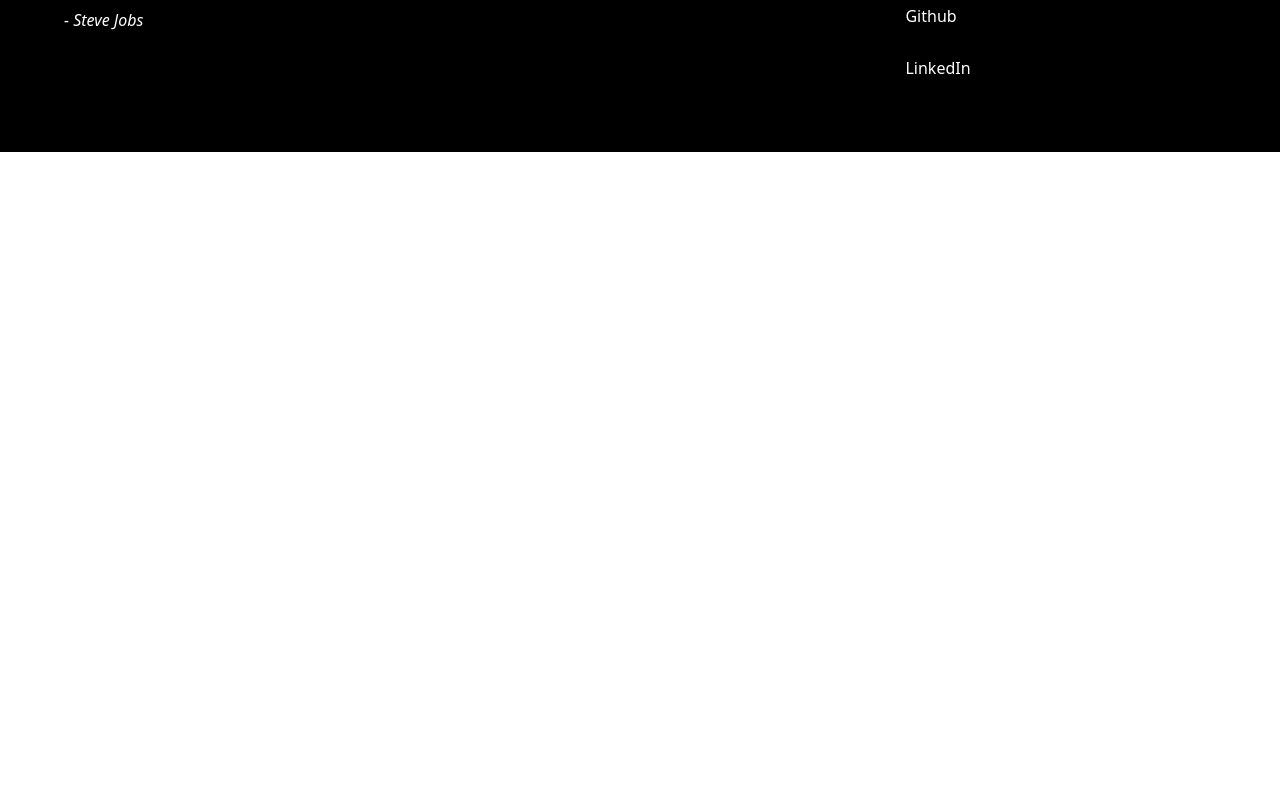
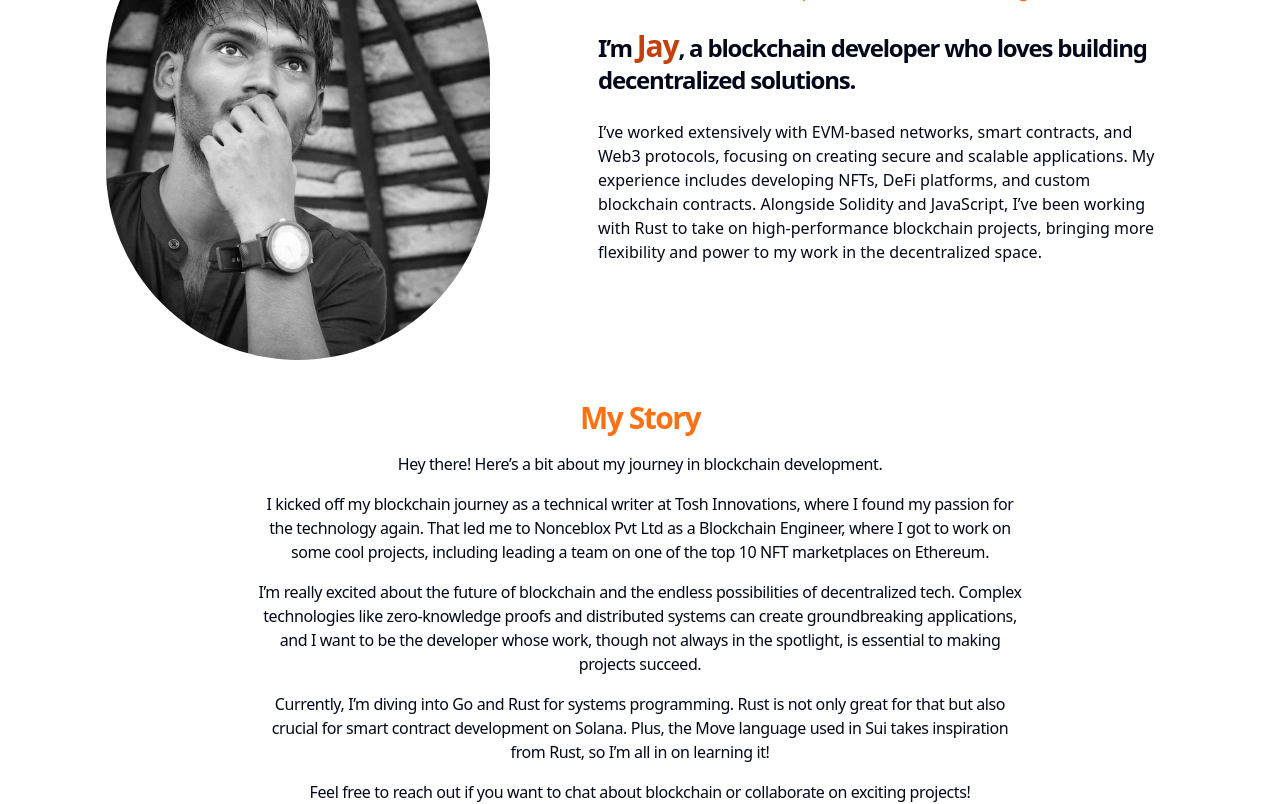
Before and after one commit to jveer634/jveer634, a React (Vite) app: page /about in a window 1280 px wide. Shown: the part 240-1044 px from the top of the page. Before the commit the page ends 800 px from the top, so only its background shows below. Built offline with nearby package versions, Linux system fonts and the light colour scheme.

Commit message:
add: about page

```diff
--- a/src/App.tsx
+++ b/src/App.tsx
@@ -7,15 +7,17 @@ import Home from "./components/Home";
 
 import { Routes, Route } from "react-router-dom";
 import Footer from "./components/footer";
+import About from "./components/About";
 
 function App() {
     return (
-        <div className=" bg-sky-50 grid grid-rows-[auto_1fr_auto]">
+        <div className="grid grid-rows-[auto_1fr_auto]">
             <Navbar />
             <ToastContainer limit={2} hideProgressBar={true} />
             <Routes>
-                <Route path="/" element={<Home />}></Route>
-                <Route path="/contact" element={<Contact />}></Route>
+                <Route path="/" element={<Home />} />
+                <Route path="/about" element={<About />} />
+                <Route path="/contact" element={<Contact />} />
             </Routes>
             <Footer />
         </div>
--- /dev/null
+++ b/src/components/About.tsx
@@ -0,0 +1,83 @@
+import Me from "../assets/Me.jpg";
+
+
+const About = () => {
+    return (
+        <main className="px-10 md:px-16">
+            <section className="mt-10 flex flex-col items-center justify-around gap-6 lg:flex-row">
+                <img src={Me} alt="" className="w-72 rounded-full lg:w-1/3" />
+
+                <div className="w-[90%] space-y-2 text-center lg:w-1/2 lg:text-left">
+                    <h2 className="font-mono text-lg italic text-orange-500 md:text-xl">
+                        Blockchain Developer & Fullstack Engineer
+                    </h2>
+                    <p className="py-4 text-2xl font-semibold tracking-tighter">
+                        I’m{" "}
+                        <span className="text-3xl font-bold text-orange-700">
+                            Jay
+                        </span>
+                        , a blockchain developer who loves building
+                        decentralized solutions.
+                    </p>
+                    <p className="">
+                        I’ve worked extensively with EVM-based networks, smart
+                        contracts, and Web3 protocols, focusing on creating
+                        secure and scalable applications. My experience includes
+                        developing NFTs, DeFi platforms, and custom blockchain
+                        contracts. Alongside Solidity and JavaScript, I’ve been
+                        working with Rust to take on high-performance blockchain
+                        projects, bringing more flexibility and power to my work
+                        in the decentralized space.
+                    </p>
+                </div>
+            </section>
+
+            <section className="mt-10">
+                <h3 className="text-center text-xl font-bold tracking-tighter text-orange-500 md:text-2xl lg:text-3xl">
+                    My Story
+                </h3>
+
+                <div className="mx-auto mt-4 space-y-4 text-center tracking-tight md:w-2/3">
+                    <p>
+                        Hey there! Here’s a bit about my journey in blockchain
+                        development.
+                    </p>
+                    <p>
+                        I kicked off my blockchain journey as a technical writer
+                        at Tosh Innovations, where I found my passion for the
+                        technology again. That led me to Nonceblox Pvt Ltd as a
+                        Blockchain Engineer, where I got to work on some cool
+                        projects, including leading a team on one of the top 10
+                        NFT marketplaces on Ethereum.
+                    </p>
+                    <p>
+                        I’m really excited about the future of blockchain and
+                        the endless possibilities of decentralized tech. Complex
+                        technologies like zero-knowledge proofs and distributed
+                        systems can create groundbreaking applications, and I
+                        want to be the developer whose work, though not always
+                        in the spotlight, is essential to making projects
+                        succeed.
+                    </p>
+                    <p>
+                        Currently, I’m diving into Go and Rust for systems
+                        programming. Rust is not only great for that but also
+                        crucial for smart contract development on Solana. Plus,
+                        the Move language used in Sui takes inspiration from
+                        Rust, so I’m all in on learning it!
+                    </p>
+                    <p>
+                        Feel free to reach out if you want to chat about
+                        blockchain or collaborate on exciting projects!
+                    </p>
+                </div>
+            </section>
+
+            <section className="my-10">
+                <div className="mx-auto w-10/12">Hello</div>
+            </section>
+        </main>
+    );
+};
+
+export default About;
--- a/src/components/NavBar.tsx
+++ b/src/components/NavBar.tsx
@@ -6,22 +6,22 @@ import { Button } from "./ui/button";
 const Navbar = () => {
     const [isOpen, setIsOpen] = useState(false);
     return (
-        <nav className="px-10 py-4 md:px-16  flex items-center justify-between  items-around ">
+        <nav className="items-around flex items-center justify-between px-10 py-4 md:px-16">
             <Link
                 to="/"
-                className="font-bold text-orange-700 tracking-tighter  text-lg md:text-2xl  p-2 border-black"
+                className="border-black p-2 text-lg font-bold tracking-tighter text-orange-700 md:text-2xl"
             >
                 <p>Jay Nalam</p>
             </Link>
 
-            <div className="relative hidden md:flex gap-4 items-center font-mono uppercase tracking-tight rounded-xl">
-                <Link to="#">About Me</Link>
+            <div className="relative hidden items-center gap-4 rounded-xl font-mono uppercase tracking-tight md:flex">
+                <Link to="/about">About Me</Link>
                 <Link to="#">Services</Link>
                 <Link to="#">Projects</Link>
                 <Link to="https://blog.jnalam.dev" target="_blank">
                     Blog
                 </Link>
-                <Link to="/contact" className="relative underline  rounded-2xl">
+                <Link to="/contact" className="relative rounded-2xl underline">
                     Connect
                 </Link>
             </div>
```
